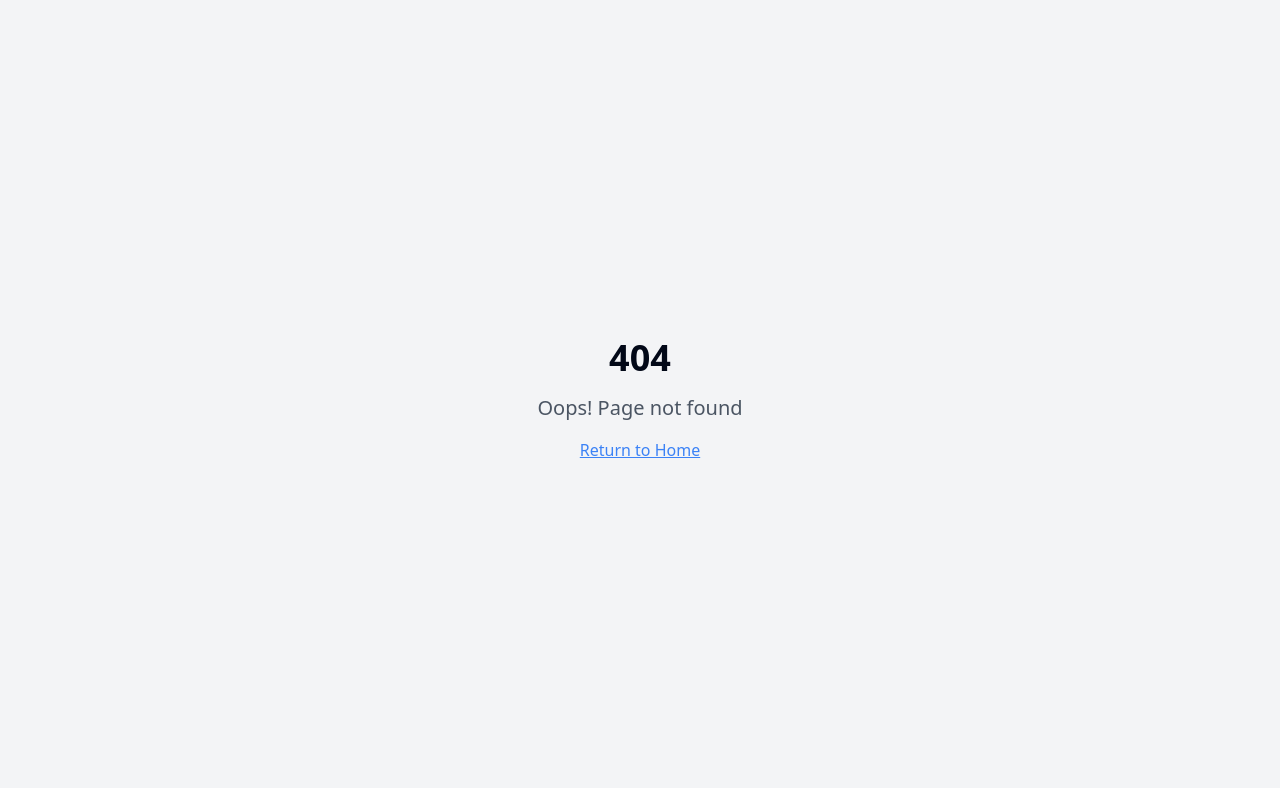
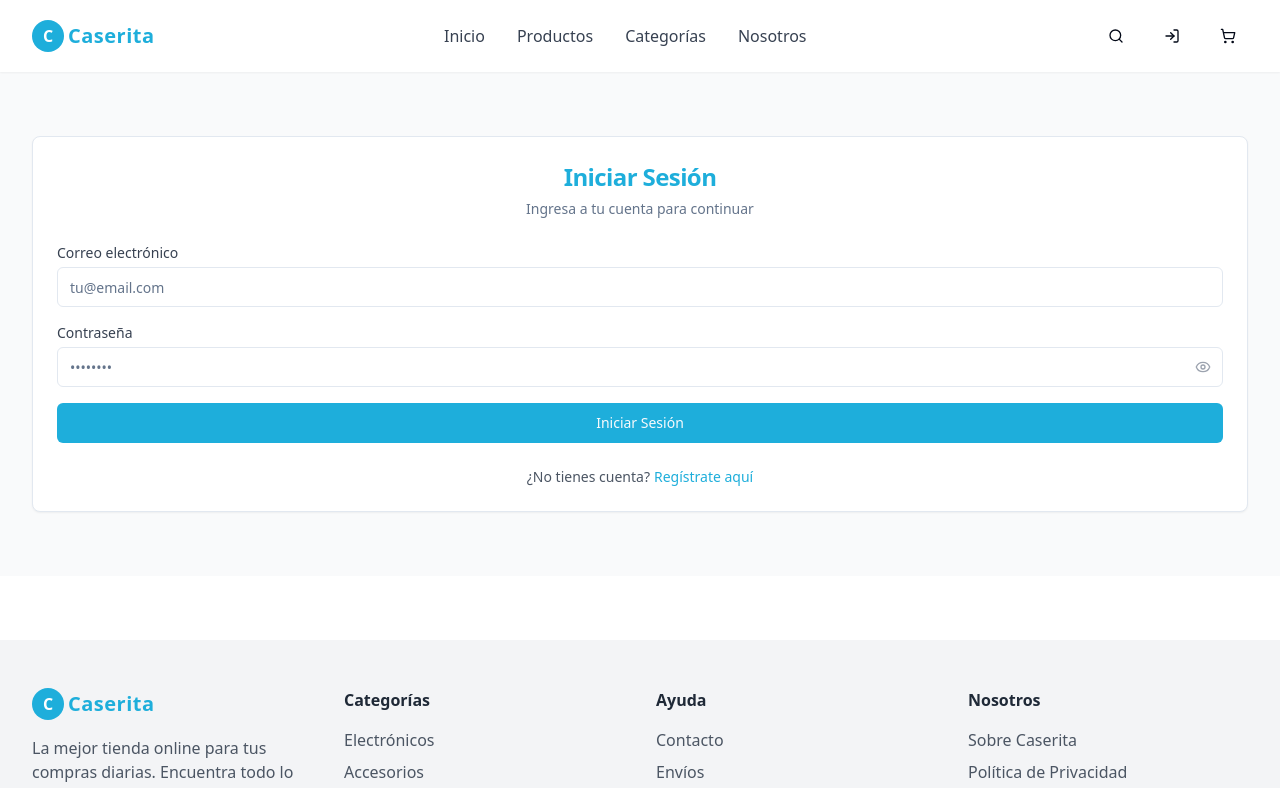
Before and after one commit to saviel-dev/Simulador-de-Pasarela-de-pago, a React (Vite) app: page /auth in a window 1280 px wide. Before the commit this address had no page. Shown: the top 788 px of the page. Built offline with nearby package versions, Linux system fonts and the light colour scheme.

Commit message:
Add login/register options to navbar
Adds login and register options to the navbar. Clicking these opens a page with a form for login and registration. Displays a success message after registration.

```diff
--- a/src/App.tsx
+++ b/src/App.tsx
@@ -18,6 +18,7 @@ import Cart from "./pages/Cart";
 import Checkout from "./pages/Checkout";
 import OrderSuccess from "./pages/OrderSuccess";
 import About from "./pages/About";
+import Auth from "./pages/Auth";
 
 const queryClient = new QueryClient();
 
@@ -39,6 +40,7 @@ const App = () => (
               <Route path="/checkout" element={<Checkout />} />
               <Route path="/order-success" element={<OrderSuccess />} />
               <Route path="/about" element={<About />} />
+              <Route path="/auth" element={<Auth />} />
               <Route path="*" element={<NotFound />} />
             </Routes>
           </BrowserRouter>
--- a/src/components/Navbar.tsx
+++ b/src/components/Navbar.tsx
@@ -1,6 +1,6 @@
 
 import { Link } from 'react-router-dom';
-import { ShoppingCart, Menu, Search } from 'lucide-react';
+import { ShoppingCart, Menu, Search, LogIn, User } from 'lucide-react';
 import { useCart } from '@/context/CartContext';
 import { Button } from '@/components/ui/button';
 import { Input } from '@/components/ui/input';
@@ -63,6 +63,13 @@ export const Navbar: React.FC = () => {
             </SheetContent>
           </Sheet>
 
+          {/* Auth Button - Desktop */}
+          <Link to="/auth" className="hidden md:block">
+            <Button variant="ghost" size="icon" className="rounded-full">
+              <LogIn className="h-5 w-5" />
+            </Button>
+          </Link>
+
           {/* Cart Button */}
           <Link to="/cart">
             <Button variant="ghost" size="icon" className="relative rounded-full">
@@ -112,6 +119,14 @@ export const Navbar: React.FC = () => {
                 >
                   Nosotros
                 </Link>
+                <Link
+                  to="/auth"
+                  className="font-medium text-gray-700 hover:text-caserita-blue transition-colors flex items-center space-x-2"
+                  onClick={() => setIsMenuOpen(false)}
+                >
+                  <User className="h-4 w-4" />
+                  <span>Iniciar Sesión</span>
+                </Link>
               </div>
             </SheetContent>
           </Sheet>
--- /dev/null
+++ b/src/pages/Auth.tsx
@@ -0,0 +1,183 @@
+
+import React, { useState } from 'react';
+import { Navbar } from '@/components/Navbar';
+import { Footer } from '@/components/Footer';
+import { Button } from '@/components/ui/button';
+import { Input } from '@/components/ui/input';
+import { Card, CardContent, CardDescription, CardHeader, CardTitle } from '@/components/ui/card';
+import { toast } from '@/components/ui/sonner';
+import { Eye, EyeOff } from 'lucide-react';
+
+const Auth = () => {
+  const [isLogin, setIsLogin] = useState(true);
+  const [showPassword, setShowPassword] = useState(false);
+  const [formData, setFormData] = useState({
+    email: '',
+    password: '',
+    name: '',
+    confirmPassword: ''
+  });
+
+  const handleInputChange = (e: React.ChangeEvent<HTMLInputElement>) => {
+    setFormData({
+      ...formData,
+      [e.target.name]: e.target.value
+    });
+  };
+
+  const handleSubmit = (e: React.FormEvent) => {
+    e.preventDefault();
+
+    if (isLogin) {
+      // Simulación de login
+      if (formData.email && formData.password) {
+        toast.success('¡Inicio de sesión exitoso!');
+        // Aquí iría la lógica real de autenticación
+      } else {
+        toast.error('Por favor completa todos los campos');
+      }
+    } else {
+      // Simulación de registro
+      if (formData.email && formData.password && formData.name && formData.confirmPassword) {
+        if (formData.password !== formData.confirmPassword) {
+          toast.error('Las contraseñas no coinciden');
+          return;
+        }
+        toast.success('¡Registro exitoso! Ya puedes iniciar sesión');
+        setIsLogin(true);
+        setFormData({ email: '', password: '', name: '', confirmPassword: '' });
+      } else {
+        toast.error('Por favor completa todos los campos');
+      }
+    }
+  };
+
+  return (
+    <div className="min-h-screen flex flex-col">
+      <Navbar />
+
+      <main className="flex-1 py-16 bg-gray-50">
+        <div className="caserita-container max-w-md mx-auto">
+          <Card>
+            <CardHeader className="text-center">
+              <CardTitle className="text-2xl font-bold text-caserita-blue">
+                {isLogin ? 'Iniciar Sesión' : 'Crear Cuenta'}
+              </CardTitle>
+              <CardDescription>
+                {isLogin
+                  ? 'Ingresa a tu cuenta para continuar'
+                  : 'Crea una cuenta para empezar a comprar'
+                }
+              </CardDescription>
+            </CardHeader>
+
+            <CardContent>
+              <form onSubmit={handleSubmit} className="space-y-4">
+                {!isLogin && (
+                  <div>
+                    <label htmlFor="name" className="block text-sm font-medium text-gray-700 mb-1">
+                      Nombre completo
+                    </label>
+                    <Input
+                      id="name"
+                      name="name"
+                      type="text"
+                      value={formData.name}
+                      onChange={handleInputChange}
+                      placeholder="Tu nombre completo"
+                      required={!isLogin}
+                    />
+                  </div>
+                )}
+
+                <div>
+                  <label htmlFor="email" className="block text-sm font-medium text-gray-700 mb-1">
+                    Correo electrónico
+                  </label>
+                  <Input
+                    id="email"
+                    name="email"
+                    type="email"
+                    value={formData.email}
+                    onChange={handleInputChange}
+                    placeholder="tu@email.com"
+                    required
+                  />
+                </div>
+
+                <div>
+                  <label htmlFor="password" className="block text-sm font-medium text-gray-700 mb-1">
+                    Contraseña
+                  </label>
+                  <div className="relative">
+                    <Input
+                      id="password"
+                      name="password"
+                      type={showPassword ? "text" : "password"}
+                      value={formData.password}
+                      onChange={handleInputChange}
+                      placeholder="••••••••"
+                      required
+                    />
+                    <button
+                      type="button"
+                      className="absolute inset-y-0 right-0 pr-3 flex items-center"
+                      onClick={() => setShowPassword(!showPassword)}
+                    >
+                      {showPassword ? (
+                        <EyeOff className="h-4 w-4 text-gray-400" />
+                      ) : (
+                        <Eye className="h-4 w-4 text-gray-400" />
+                      )}
+                    </button>
+                  </div>
+                </div>
+
+                {!isLogin && (
+                  <div>
+                    <label htmlFor="confirmPassword" className="block text-sm font-medium text-gray-700 mb-1">
+                      Confirmar contraseña
+                    </label>
+                    <Input
+                      id="confirmPassword"
+                      name="confirmPassword"
+                      type="password"
+                      value={formData.confirmPassword}
+                      onChange={handleInputChange}
+                      placeholder="••••••••"
+                      required={!isLogin}
+                    />
+                  </div>
+                )}
+
+                <Button type="submit" className="w-full bg-caserita-blue hover:bg-caserita-blue/90">
+                  {isLogin ? 'Iniciar Sesión' : 'Crear Cuenta'}
+                </Button>
+              </form>
+
+              <div className="mt-6 text-center">
+                <p className="text-sm text-gray-600">
+                  {isLogin ? '¿No tienes cuenta?' : '¿Ya tienes cuenta?'}
+                  <button
+                    type="button"
+                    onClick={() => {
+                      setIsLogin(!isLogin);
+                      setFormData({ email: '', password: '', name: '', confirmPassword: '' });
+                    }}
+                    className="ml-1 text-caserita-blue hover:underline font-medium"
+                  >
+                    {isLogin ? 'Regístrate aquí' : 'Inicia sesión aquí'}
+                  </button>
+                </p>
+              </div>
+            </CardContent>
+          </Card>
+        </div>
+      </main>
+
+      <Footer />
+    </div>
+  );
+};
+
+export default Auth;
```
